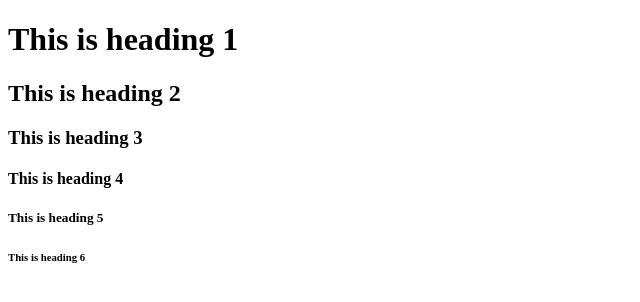
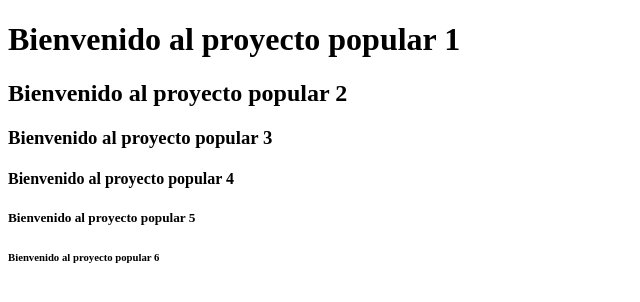
Before and after one commit to penialito/popular.cl, a plain HTML site: page index.html in a window 1280 px wide. Shown: the whole page, without its empty margins (0-640 px from the left). Drawn offline with Linux system fonts and the light colour scheme.

Commit message:
Update index.html

```diff
--- a/index.html
+++ b/index.html
@@ -2,12 +2,12 @@
 <html>
 <body>
 
-<h1>This is heading 1</h1>
-<h2>This is heading 2</h2>
-<h3>This is heading 3</h3>
-<h4>This is heading 4</h4>
-<h5>This is heading 5</h5>
-<h6>This is heading 6</h6>
+<h1>Bienvenido al proyecto popular 1</h1>
+<h2>Bienvenido al proyecto popular 2</h2>
+<h3>Bienvenido al proyecto popular 3</h3>
+<h4>Bienvenido al proyecto popular 4</h4>
+<h5>Bienvenido al proyecto popular 5</h5>
+<h6>Bienvenido al proyecto popular 6</h6>
 
 </body>
 </html>
```
